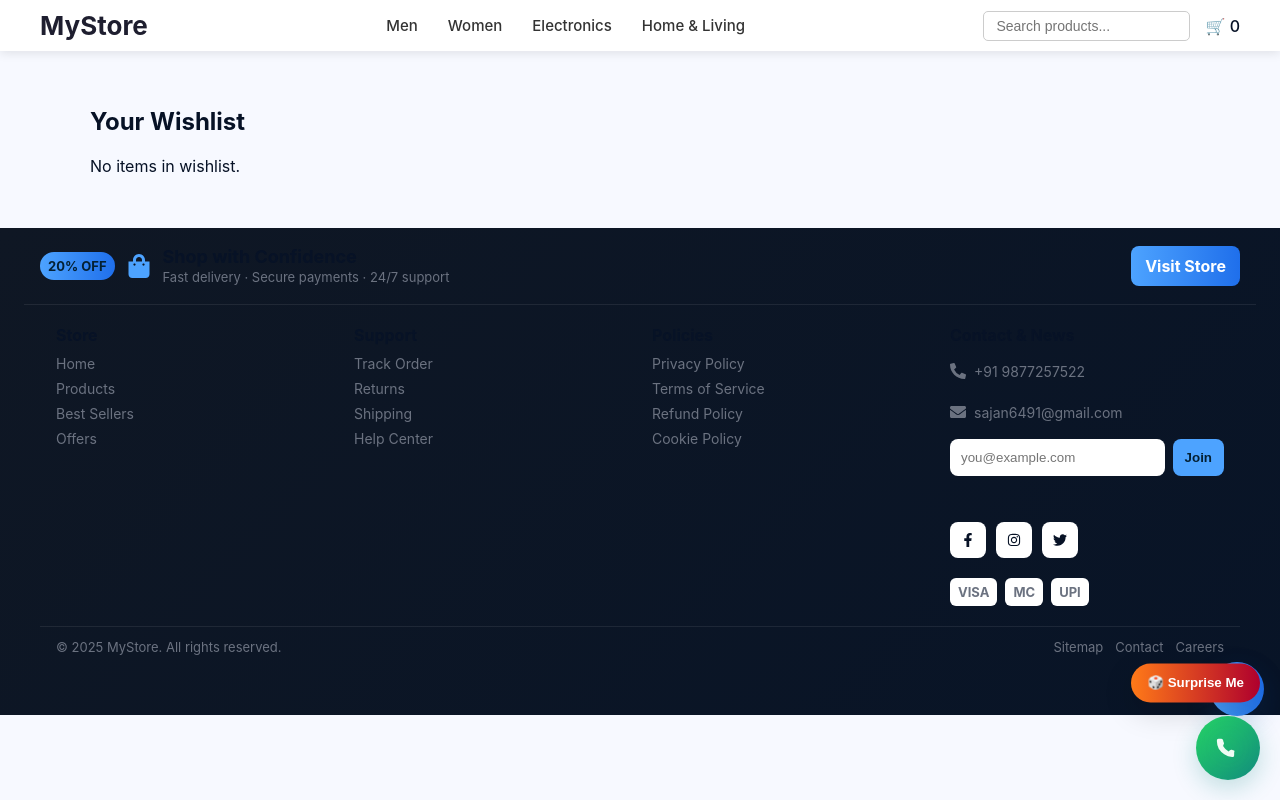
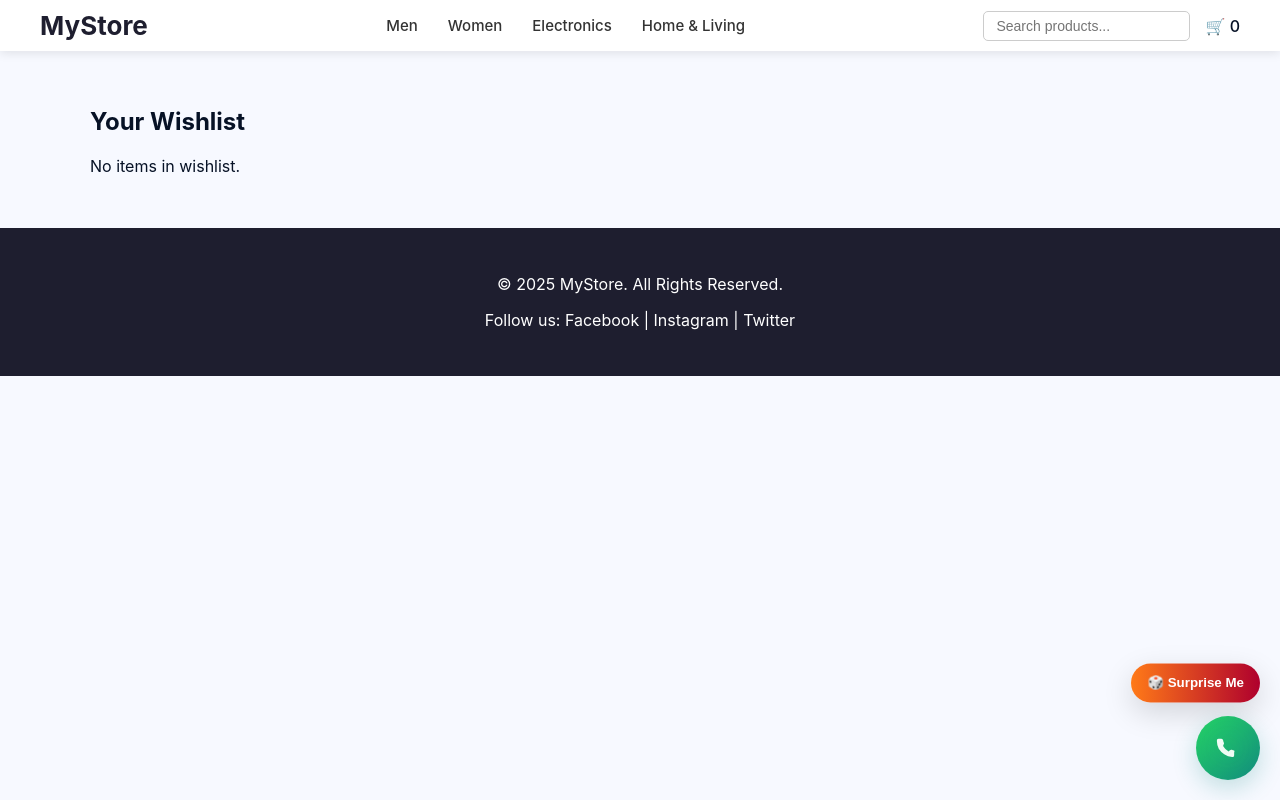
Before and after one commit to Sajan6491/nextgen-ecommerce, a React (Create React App) app: page /#/wishlist in a window 1280 px wide. Built offline with nearby package versions, Linux system fonts and the light colour scheme.

Commit message:
add footer

```diff
--- a/src/components/Footer.css
+++ /dev/null
@@ -1,137 +0,0 @@
-/* Clean modern footer — high contrast, responsive */
-
-/* Variables */
-:root{
-  --bg1:#0f1724;
-  --bg2:#081427;
-  --accent:#4da3ff;
-  --text:#ffffff;
-  --muted:#cbd6e6;
-  --card: rgba(255,255,255,0.04);
-  --border: rgba(255,255,255,0.08);
-}
-
-/* Wrapper */
-.cg-footer {
-  width:100%;
-  background: linear-gradient(135deg,var(--bg1),var(--bg2));
-  color:var(--text);
-  font-family: Inter, system-ui, -apple-system, "Segoe UI", Roboto, Arial;
-  padding-bottom:28px;
-  box-sizing:border-box;
-}
-
-/* Top row */
-.cg-top {
-  max-width:1200px;
-  margin:0 auto;
-  padding:18px 16px;
-  display:flex;
-  justify-content:space-between;
-  align-items:center;
-  gap:12px;
-  border-bottom:1px solid var(--border);
-}
-
-.cg-left { display:flex; align-items:center; gap:12px; }
-.cg-badge { background: linear-gradient(90deg,var(--accent), #1f6feb); color:#042033; padding:6px 8px; border-radius:999px; font-weight:700; font-size:13px; }
-.cg-icon { font-size:24px; color:var(--accent); }
-
-.cg-title { margin:0; font-size:18px; font-weight:700; color:var(--text); }
-.cg-sub { margin:2px 0 0 0; color:var(--muted); font-size:13px; }
-
-.cg-visit { background: linear-gradient(90deg,var(--accent), #1f6feb); color:#fff; padding:10px 14px; border-radius:8px; text-decoration:none; font-weight:700; }
-
-/* Grid */
-.cg-grid {
-  max-width:1200px;
-  margin:20px auto;
-  padding:0 16px;
-  display:grid;
-  grid-template-columns: repeat(4,1fr);
-  gap:24px;
-  box-sizing:border-box;
-}
-
-.cg-col h4 { margin:0 0 10px 0; font-size:16px; font-weight:700; color:var(--text); }
-.cg-col a { display:block; color:var(--muted); text-decoration:none; margin:8px 0; font-size:14px; }
-.cg-col a:hover { color:var(--accent); }
-
-/* Contact & newsletter */
-.cg-contact { display:flex; align-items:center; gap:8px; color:var(--muted); margin:8px 0; }
-.cg-news { display:flex; gap:8px; margin-top:10px; }
-.cg-news input { flex:1; padding:10px; border-radius:8px; border:1px solid var(--border); background:var(--card); color:var(--text); }
-.cg-news button { background:var(--accent); color:#042033; border:none; padding:10px 12px; border-radius:8px; font-weight:700; cursor:pointer; }
-.cg-msg { margin-top:8px; color:var(--muted); min-height:18px; }
-
-/* socials & payments */
-.cg-socials { display:flex; gap:10px; margin-top:12px; }
-.cg-socials a { width:36px; height:36px; display:flex; align-items:center; justify-content:center; border-radius:8px; background:var(--card); color:var(--text); text-decoration:none; }
-.cg-payments { display:flex; gap:8px; margin-top:12px; }
-.cg-pay { padding:6px 8px; border-radius:6px; background:var(--card); color:var(--muted); font-weight:700; font-size:13px; }
-
-/* Bottom */
-.cg-bottom {
-  max-width:1200px;
-  margin:20px auto;
-  padding:12px 16px;
-  border-top:1px solid var(--border);
-  display:flex;
-  justify-content:space-between;
-  align-items:center;
-  color:var(--muted);
-  font-size:13px;
-  box-sizing:border-box;
-}
-.cg-links a { margin-left:12px; color:var(--muted); text-decoration:none; }
-.cg-links a:hover { color:var(--accent); }
-
-/* Floating WhatsApp */
-.cg-ws {
-  position: fixed;
-  right: 16px;
-  bottom: 84px;
-  width:54px;
-  height:54px;
-  border-radius:50%;
-  background: linear-gradient(90deg,var(--accent), #1f6feb);
-  color:#02182a;
-  display:flex;
-  align-items:center;
-  justify-content:center;
-  border:none;
-  box-shadow: 0 10px 30px rgba(31,111,235,0.12);
-  cursor:pointer;
-  z-index:999;
-}
-.cg-ws:hover { transform: translateY(-6px); }
-
-/* Back to top */
-.cg-topbtn {
-  position: fixed;
-  right: 16px;
-  bottom: 16px;
-  width:44px;
-  height:44px;
-  border-radius:50%;
-  background: var(--card);
-  border:1px solid var(--border);
-  color:var(--text);
-  display:flex;
-  align-items:center;
-  justify-content:center;
-  cursor:pointer;
-  z-index:999;
-}
-.cg-topbtn:hover { background: rgba(77,163,255,0.12); color:var(--accent); }
-
-/* Responsive */
-@media (max-width: 960px) {
-  .cg-grid { grid-template-columns: repeat(2,1fr); gap:20px; }
-}
-@media (max-width: 620px) {
-  .cg-grid { grid-template-columns: 1fr; }
-  .cg-top { padding:12px; gap:8px; }
-  .cg-badge { display:none; }
-  .cg-bottom { flex-direction:column; gap:10px; text-align:center; }
-}
--- a/src/components/Footer.js
+++ b/src/components/Footer.js
@@ -1,128 +1,10 @@
-import React, { useEffect, useState } from "react";
-import "./Footer.css";
-import {
-  FaFacebookF,
-  FaInstagram,
-  FaTwitter,
-  FaPhoneAlt,
-  FaEnvelope,
-  FaShoppingBag,
-  FaChevronUp,
-  FaWhatsapp
-} from "react-icons/fa";
+import React from "react";
 
-export default function Footer() {
-  const [showTop, setShowTop] = useState(false);
-  const [email, setEmail] = useState("");
-  const [msg, setMsg] = useState("");
+const Footer = () => (
+  <footer style={{ background: "#1e1e2f", color: "#fff", textAlign: "center", padding: "30px 20px" }}>
+    <p>&copy; 2025 MyStore. All Rights Reserved.</p>
+    <p>Follow us: Facebook | Instagram | Twitter</p>
+  </footer>
+);
 
-  useEffect(() => {
-    const onScroll = () => setShowTop(window.scrollY > 300);
-    window.addEventListener("scroll", onScroll);
-    return () => window.removeEventListener("scroll", onScroll);
-  }, []);
-
-  function handleSubscribe(e) {
-    e.preventDefault();
-    if (!email || !email.includes("@")) {
-      setMsg("Enter a valid email.");
-      return;
-    }
-    setMsg("Subscribed (demo).");
-    setEmail("");
-    setTimeout(() => setMsg(""), 2000);
-  }
-
-  function scrollTop() {
-    window.scrollTo({ top: 0, behavior: "smooth" });
-  }
-
-  function openWhatsApp() {
-    window.open("https://wa.me/919877257522", "_blank", "noopener,noreferrer");
-  }
-
-  return (
-    <>
-      <footer className="cg-footer" role="contentinfo" aria-label="Site footer">
-        <div className="cg-top">
-          <div className="cg-left">
-            <span className="cg-badge">20% OFF</span>
-            <FaShoppingBag className="cg-icon" />
-            <div>
-              <h2 className="cg-title">Shop with Confidence</h2>
-              <p className="cg-sub">Fast delivery · Secure payments · 24/7 support</p>
-            </div>
-          </div>
-          <a className="cg-visit" href="https://sajan6491.github.io/nextgen-ecommerce/#/" target="_blank" rel="noopener noreferrer">
-            Visit Store
-          </a>
-        </div>
-
-        <div className="cg-grid">
-          <div className="cg-col">
-            <h4>Store</h4>
-            <a href="#">Home</a>
-            <a href="#">Products</a>
-            <a href="#">Best Sellers</a>
-            <a href="#">Offers</a>
-          </div>
-
-          <div className="cg-col">
-            <h4>Support</h4>
-            <a href="#">Track Order</a>
-            <a href="#">Returns</a>
-            <a href="#">Shipping</a>
-            <a href="#">Help Center</a>
-          </div>
-
-          <div className="cg-col">
-            <h4>Policies</h4>
-            <a href="#">Privacy Policy</a>
-            <a href="#">Terms of Service</a>
-            <a href="#">Refund Policy</a>
-            <a href="#">Cookie Policy</a>
-          </div>
-
-          <div className="cg-col">
-            <h4>Contact & News</h4>
-            <div className="cg-contact"><FaPhoneAlt /> <a href="tel:+919877257522">+91 9877257522</a></div>
-            <div className="cg-contact"><FaEnvelope /> <a href="mailto:sajan6491@gmail.com">sajan6491@gmail.com</a></div>
-
-            <form className="cg-news" onSubmit={handleSubscribe}>
-              <input type="email" placeholder="you@example.com" value={email} onChange={(e) => setEmail(e.target.value)} />
-              <button type="submit">Join</button>
-            </form>
-            <div className="cg-msg">{msg}</div>
-
-            <div className="cg-socials">
-              <a href="#" aria-label="Facebook"><FaFacebookF /></a>
-              <a href="#" aria-label="Instagram"><FaInstagram /></a>
-              <a href="#" aria-label="Twitter"><FaTwitter /></a>
-            </div>
-
-            <div className="cg-payments" aria-hidden>
-              <div className="cg-pay">VISA</div>
-              <div className="cg-pay">MC</div>
-              <div className="cg-pay">UPI</div>
-            </div>
-          </div>
-        </div>
-
-        <div className="cg-bottom">
-          <div>© 2025 MyStore. All rights reserved.</div>
-          <div className="cg-links">
-            <a href="#">Sitemap</a>
-            <a href="#">Contact</a>
-            <a href="#">Careers</a>
-          </div>
-        </div>
-      </footer>
-
-      <button className="cg-ws" title="WhatsApp" onClick={openWhatsApp}><FaWhatsapp /></button>
-
-      {showTop && (
-        <button className="cg-topbtn" title="Back to top" onClick={scrollTop}><FaChevronUp /></button>
-      )}
-    </>
-  );
-}
+export default Footer;
```
